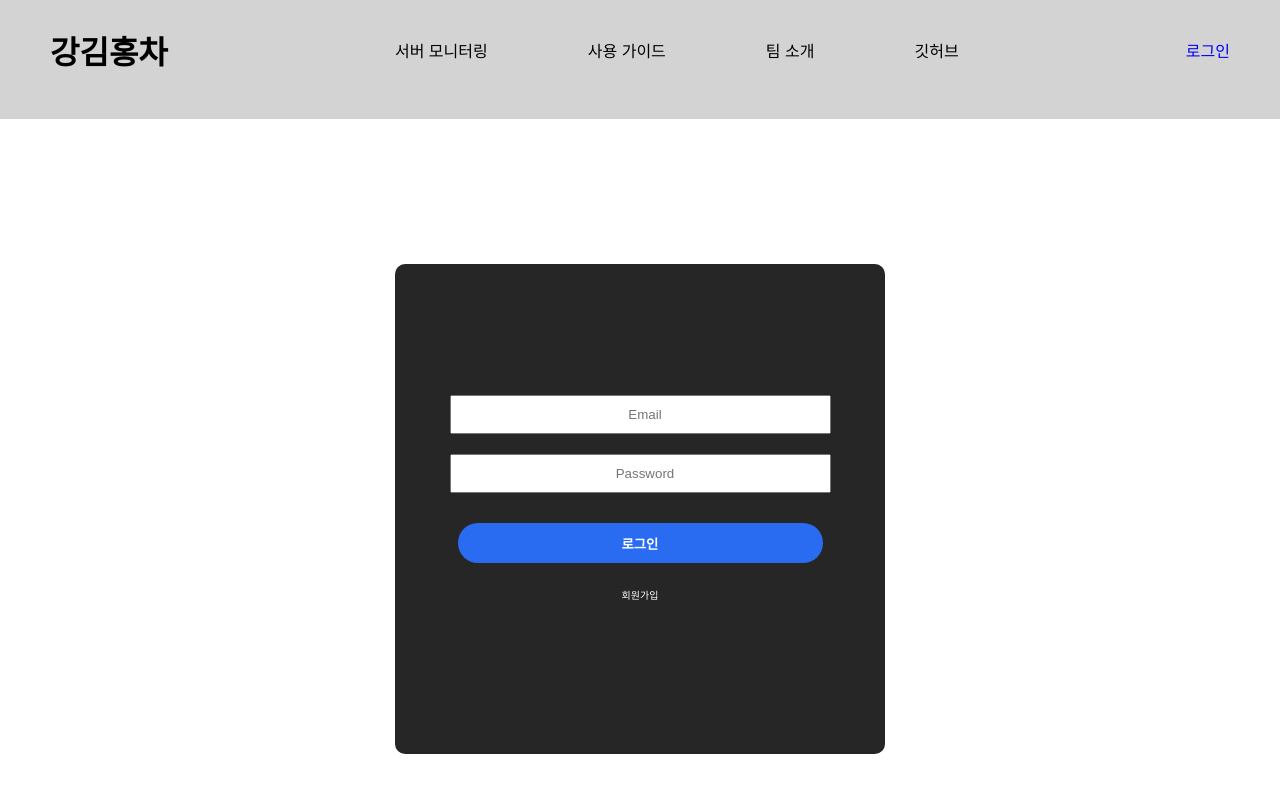
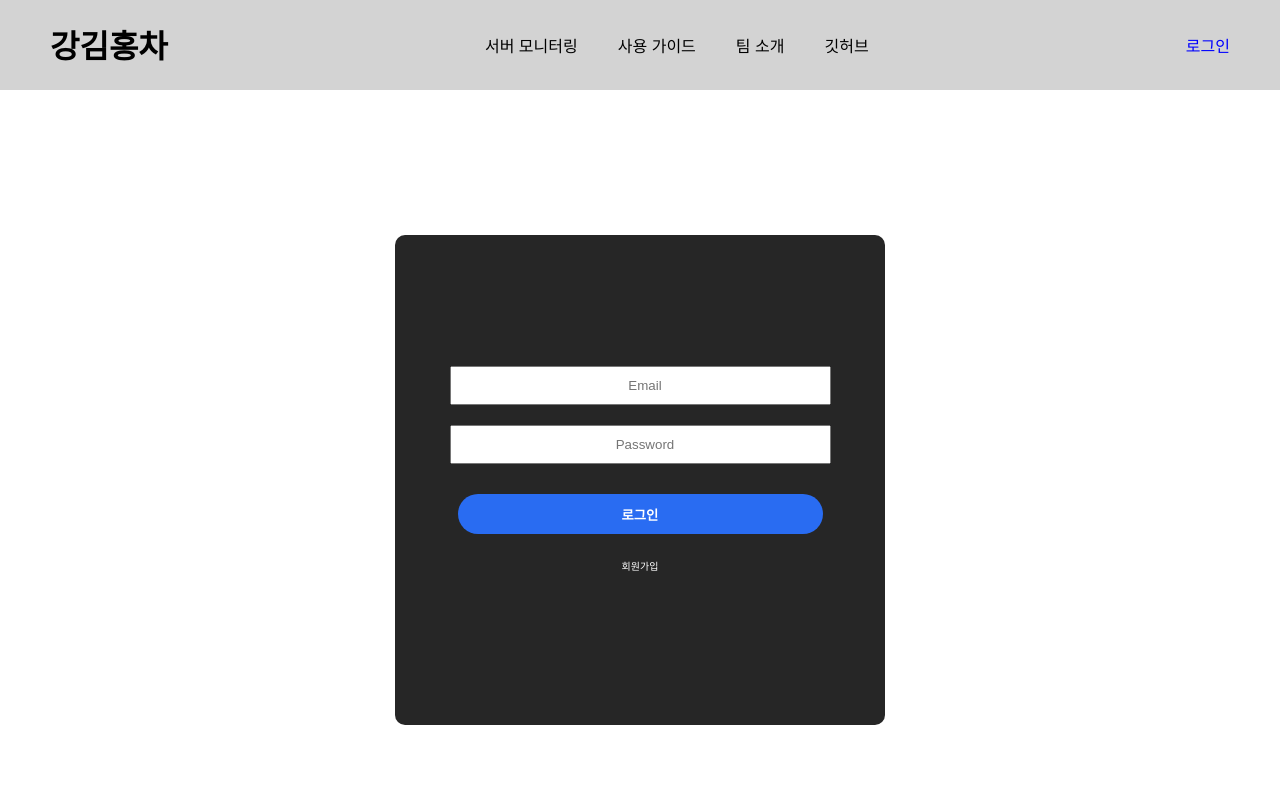
Before and after one commit to QWOFTQ/VUL_True, a React (Create React App) app: page /login in a window 1280 px wide. Shown: the top 792 px of the page. Built offline with nearby package versions, Linux system fonts and the light colour scheme.

Commit message:
header change

```diff
--- a/src/App.css
+++ b/src/App.css
@@ -1,3 +1,4 @@
+/* 기존 CSS */
 #root {
   background-color: lightgray;
 }
@@ -6,11 +7,12 @@
 .nav {
   /* nav 하위 요소들 가운데 정렬하기 위해 flex로 설정 */
   display: flex;
-  align-items: center;
+  align-items: center; /* 수직 가운데 정렬을 위해 추가 */
   justify-content: space-between;
-  margin-top: 0px;
   padding-left: 50px;
+  height: 70px;
 }
+
 /* 강김홍차 로고 */
 .nav h2 {
   font-size: xx-large;
@@ -18,6 +20,8 @@
   margin-right: auto;
   color: black;
   text-decoration: none;
+  text-align: center;
+  margin-top: 45px;
 }
 
 .nav h2 a {
@@ -34,10 +38,11 @@
   justify-content: center;
   /* 남은 공간 전체적으로 사용하도록 설정 */
   flex-grow: 1;
+  margin-top: 20px;
 }
 
 .navMenu a {
-  margin: 0 50px;
+  margin: 0 20px; /* 좌우 여백을 줄임 */
   color: inherit;
   text-decoration: none;
 }
@@ -45,6 +50,7 @@
 /* 로그인 */
 .navLogin {
   margin-right: 50px;
+  margin-top: 20px;
 }
 
 .navLogin a {
@@ -123,6 +129,7 @@
   font-size: 10px;
 }
 
+/* 수정된 CSS */
 .signUpMain {
   background-color: white;
 }
--- a/src/App.js
+++ b/src/App.js
@@ -5,7 +5,7 @@ import LoginForm from "./login/loginform.jsx";
 import SignUp from "./login/signup.jsx";
 
 function Home() {
-  return <div className="signUpMain"></div>;
+  return <div className="signUpMain">dd</div>;
 }
 
 function App() {
```
